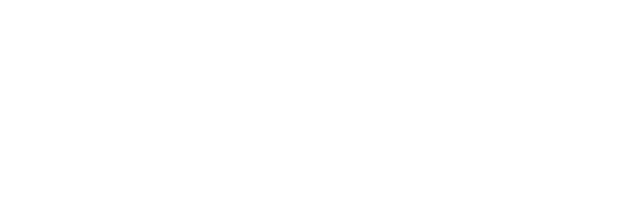
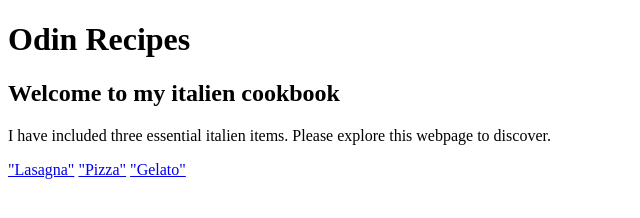
Before and after one commit to ChisonthT/odin-recipes, a plain HTML site: page index.html in a window 1280 px wide. Shown: the whole page, without its empty margins (0-640 px from the left). Drawn offline with Linux system fonts and the light colour scheme.

Commit message:
Added recipe pages and links to them in the index file

```diff
--- a/index.html
+++ b/index.html
@@ -2,8 +2,17 @@
 
 <html lang=en>
 <head>
+    <meta charset="UTF-8">
+    <title>Odin Recipes</title>
 </head>
 
 <body>
+    <h1>Odin Recipes</h1>
+    <h2>Welcome to my italien cookbook</h2>
+    <p>I have included three essential italien items.
+        Please explore this webpage to discover.</p>
+    <a href="recipes/lasagna.html">"Lasagna"</a>
+    <a href="recipes/pizza.html">"Pizza"</a>
+    <a href="recipes/gelato.html">"Gelato"</a>
 </body>
 </html>
```
Also changed, not shown: recipes/gelato.html (added, +1 -0 lines), recipes/lasagna.html (added, +1 -0 lines), recipes/pizza.html (added, +1 -0 lines).
